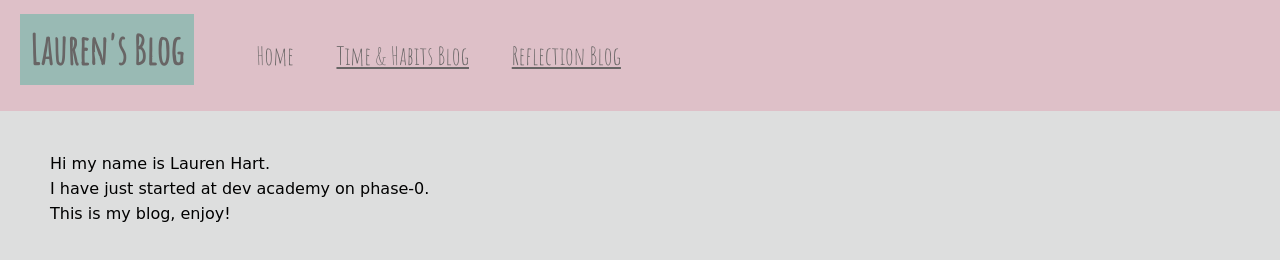
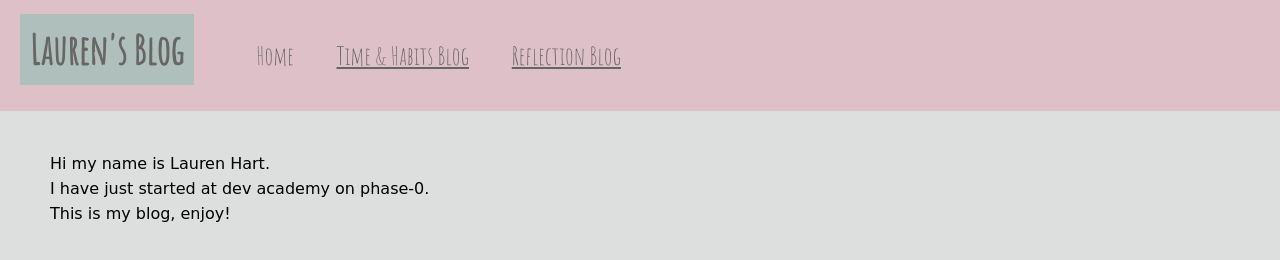
Before and after one commit to lauren-hart/lauren-hart.github.io, a plain HTML site: page blog/index.html in a window 1280 px wide. Drawn offline with Linux system fonts and the light colour scheme; a web font is replaced by a local one.

```diff
--- a/blog/styles/main.css
+++ b/blog/styles/main.css
@@ -22,7 +22,7 @@ h1 {
     margin: 0;
     display: inline;
     font-size: 40px;
-    background:rgb(153, 186, 180);
+    background:rgb(175, 192, 188);
 }
 
 ul {
```
Also changed, not shown: blog/c1-reflection-blog.html (+1 -1 lines).
